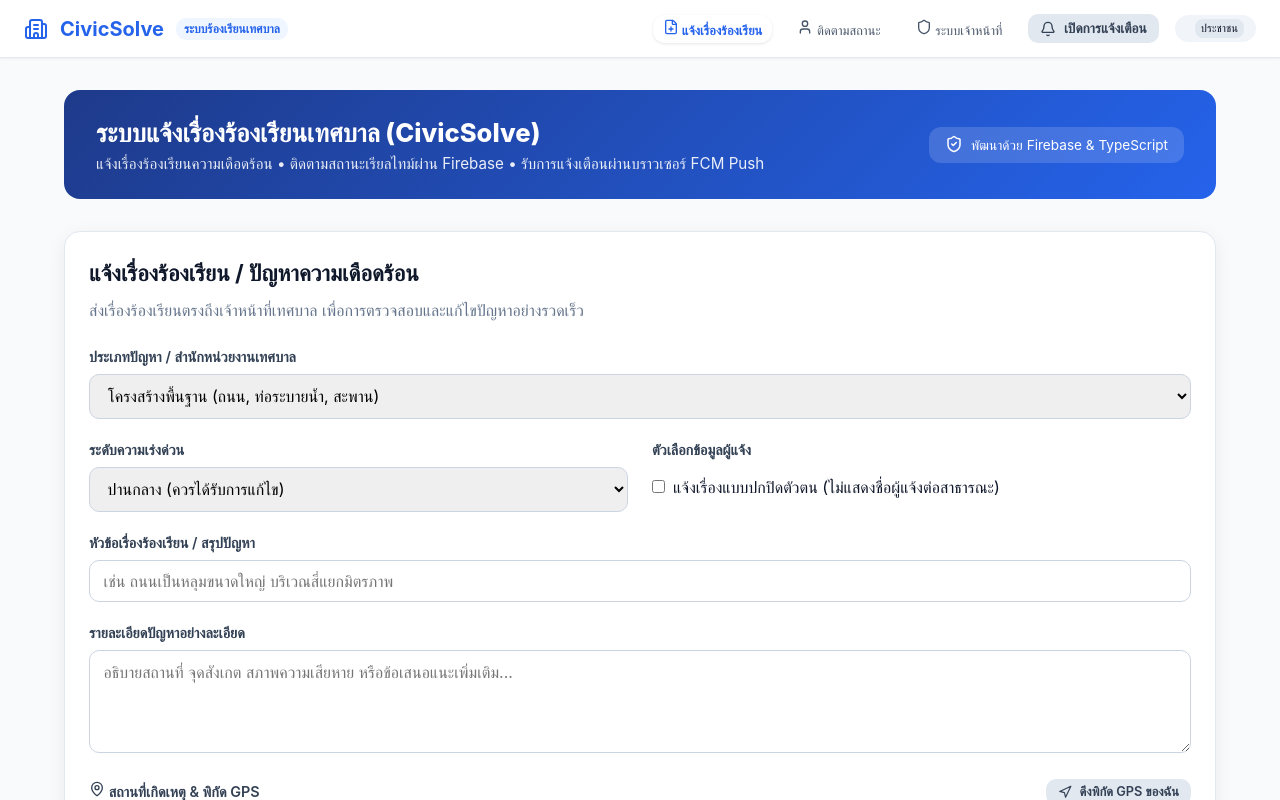
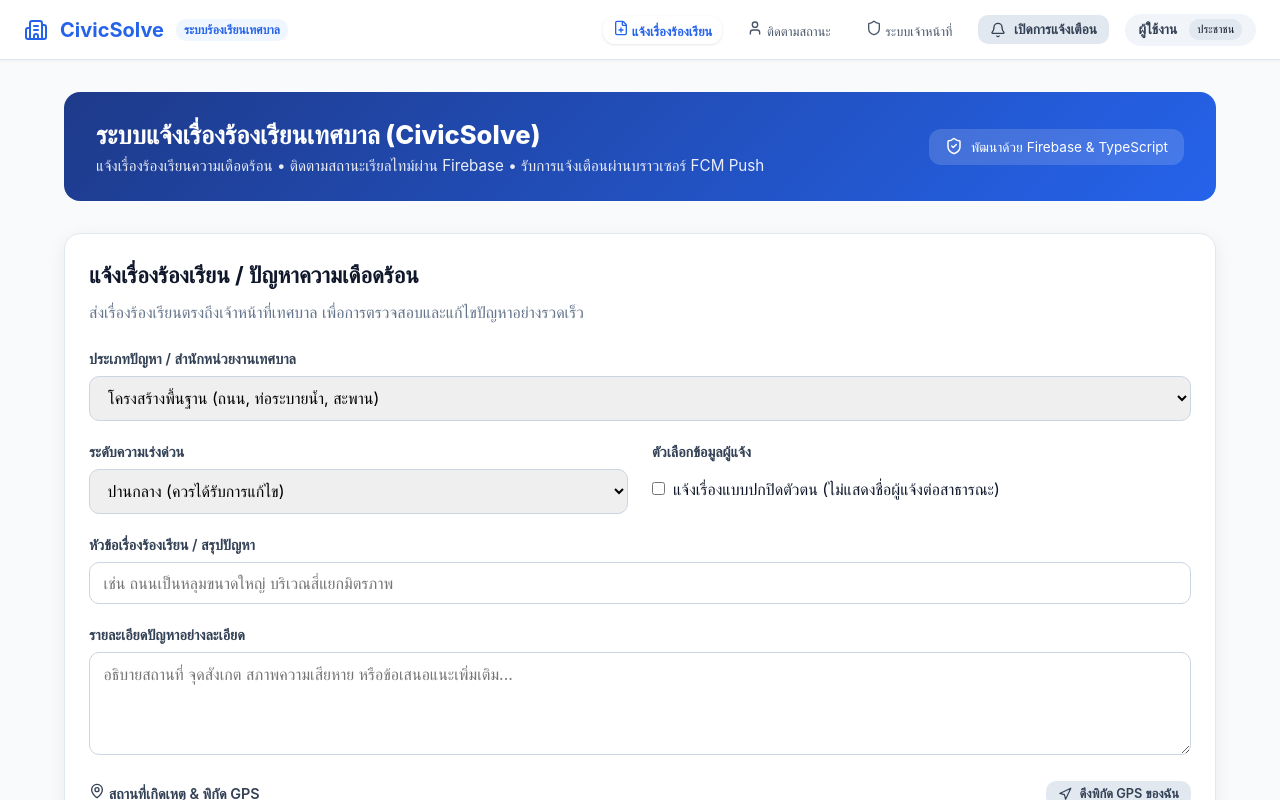
Before and after one commit to pchaow/civic-app-tutorial, a React (Vite) app in the folder civic-app/: page / in a window 1280 px wide. Shown: the top 800 px of the page. Built offline with nearby package versions, Linux system fonts and the light colour scheme; no server answers; grey boxes are pictures that could not be loaded.

Commit message:
Display logged-in user email in Header user account bar

```diff
--- a/civic-app/src/components/common/Header.tsx
+++ b/civic-app/src/components/common/Header.tsx
@@ -90,16 +90,21 @@ export const Header: React.FC<HeaderProps> = ({ activeTab, setActiveTab }) => {
           </button>
 
           {/* User Account Bar */}
-          <div style={{ display: 'flex', alignItems: 'center', gap: '0.5rem', background: '#f1f5f9', padding: '0.25rem 0.75rem', borderRadius: '20px', fontSize: '0.85rem' }}>
-            <span style={{ fontWeight: 600, color: '#334155' }}>{currentUser?.fullName}</span>
-            <span style={{ fontSize: '0.7rem', background: '#e2e8f0', padding: '1px 6px', borderRadius: '8px' }}>
-              {currentUser?.role === 'officer' ? 'เจ้าหน้าที่' : currentUser?.role === 'admin' ? 'ผู้ดูแล' : 'ประชาชน'}
+          <div style={{ display: 'flex', alignItems: 'center', gap: '0.5rem', background: '#f1f5f9', padding: '0.35rem 0.85rem', borderRadius: '20px', fontSize: '0.85rem' }}>
+            <div style={{ display: 'flex', flexDirection: 'column', alignItems: 'flex-start', lineHeight: 1.2 }}>
+              <span style={{ fontWeight: 600, color: '#334155' }}>{currentUser?.fullName || 'ผู้ใช้งาน'}</span>
+              {currentUser?.email && (
+                <span style={{ fontSize: '0.75rem', color: '#64748b' }}>{currentUser.email}</span>
+              )}
+            </div>
+            <span style={{ fontSize: '0.7rem', background: '#e2e8f0', padding: '2px 8px', borderRadius: '10px', marginLeft: '0.25rem' }}>
+              {currentUser?.role === 'officer' ? 'เจ้าหน้าที่' : currentUser?.role === 'admin' ? 'ผู้ดูแลระบบ' : 'ประชาชน'}
             </span>
             {isOfficerOrAdmin && (
               <button
                 onClick={() => logout()}
                 title="ออกจากระบบ"
-                style={{ border: 'none', background: 'none', cursor: 'pointer', color: '#ef4444', marginLeft: '0.25rem' }}
+                style={{ border: 'none', background: 'none', cursor: 'pointer', color: '#ef4444', marginLeft: '0.35rem', padding: 0, display: 'flex', alignItems: 'center' }}
               >
                 <LogOut size={14} />
               </button>
```
